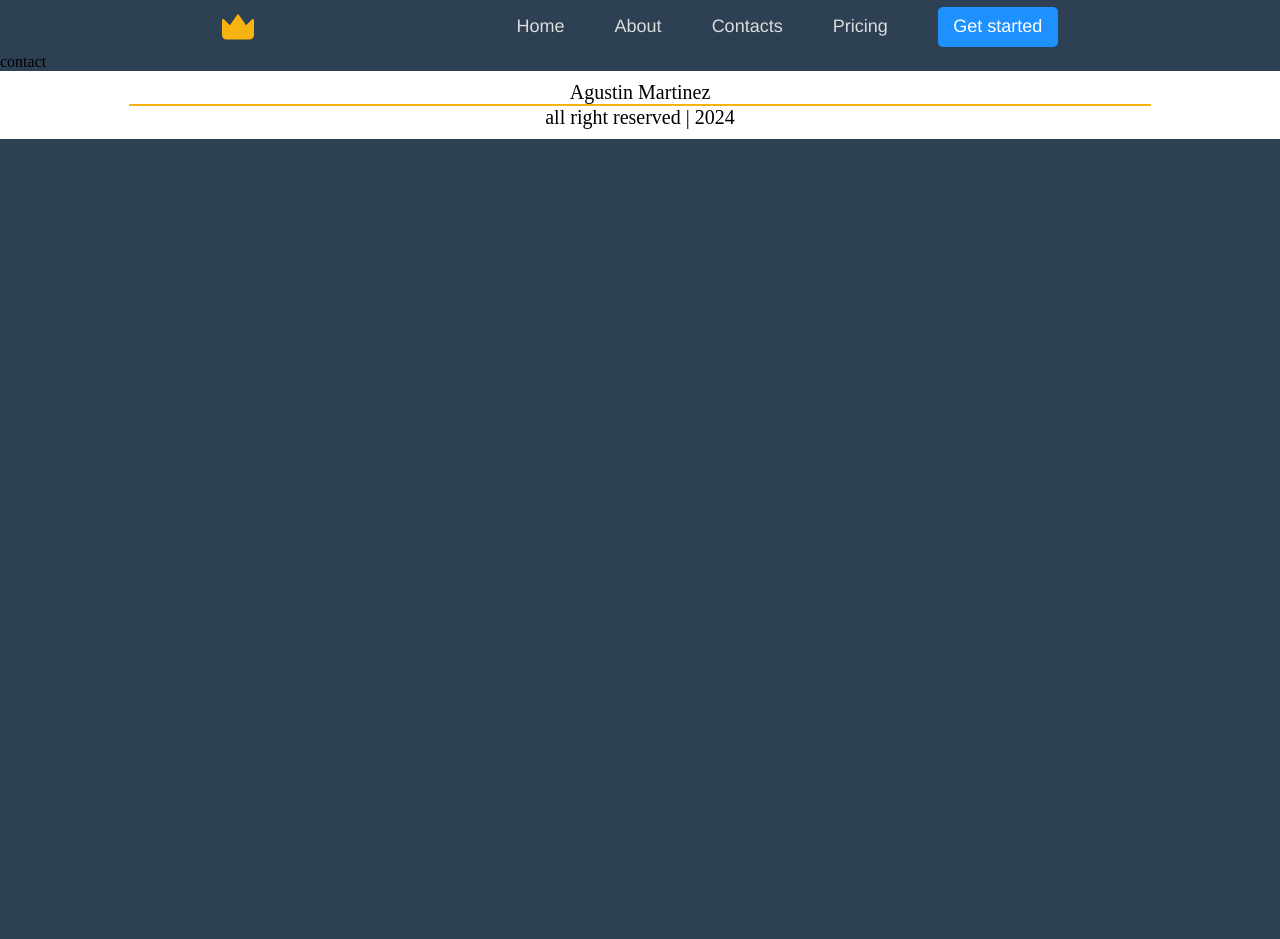
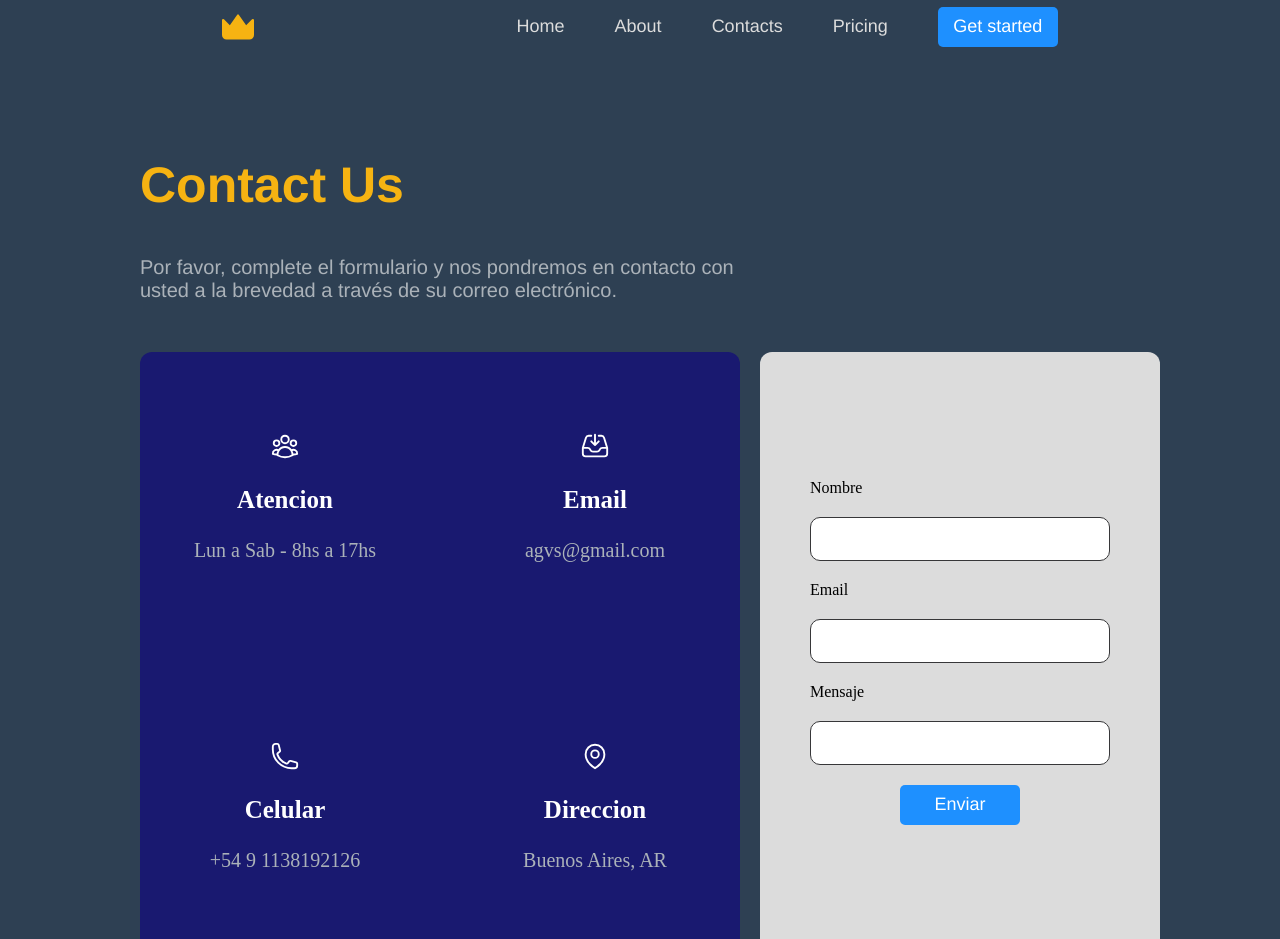
Before and after one commit to Soyagvs/diplo-react-tp, a React (Vite) app: page /contacts in a window 1280 px wide. Shown: the top 939 px of the page. Before the commit the page ends 800 px from the top, so only its background shows below. Built offline with nearby package versions, Linux system fonts and the light colour scheme.

Commit message:
add component contact page

```diff
--- a/src/pages/contacts/Contacts.jsx
+++ b/src/pages/contacts/Contacts.jsx
@@ -1,10 +1,73 @@
 import React from 'react'
+import "./Contacts.css"
 
 const Contacts = () => {
   return (
-    <div>
-      contact
-    </div>
+    <main className='contact-main'>
+      <div className='contact-primary'>
+        <div className='contact-text'>
+          <h2 className='contact-h2'>Contact Us</h2>
+          <p className='contact-p'>Por favor, complete el formulario y nos pondremos en contacto con usted a la brevedad a través de su correo electrónico.</p>
+        </div>
+        <div className='others'>
+          <div className='contact-grid'>
+
+            <div className='grid-item'>
+              <svg xmlns="http://www.w3.org/2000/svg" fill="none" viewBox="0 0 24 24" strokeWidth={1.5} stroke="currentColor" className="svg">
+                <path strokeLinecap="round" strokeLinejoin="round" d="M18 18.72a9.094 9.094 0 0 0 3.741-.479 3 3 0 0 0-4.682-2.72m.94 3.198.001.031c0 .225-.012.447-.037.666A11.944 11.944 0 0 1 12 21c-2.17 0-4.207-.576-5.963-1.584A6.062 6.062 0 0 1 6 18.719m12 0a5.971 5.971 0 0 0-.941-3.197m0 0A5.995 5.995 0 0 0 12 12.75a5.995 5.995 0 0 0-5.058 2.772m0 0a3 3 0 0 0-4.681 2.72 8.986 8.986 0 0 0 3.74.477m.94-3.197a5.971 5.971 0 0 0-.94 3.197M15 6.75a3 3 0 1 1-6 0 3 3 0 0 1 6 0Zm6 3a2.25 2.25 0 1 1-4.5 0 2.25 2.25 0 0 1 4.5 0Zm-13.5 0a2.25 2.25 0 1 1-4.5 0 2.25 2.25 0 0 1 4.5 0Z" />
+              </svg>
+
+              <h3>Atencion</h3>
+              <p className='text-p'>Lun a Sab - 8hs a 17hs</p>
+            </div>
+            <div className='grid-item'>
+              <svg xmlns="http://www.w3.org/2000/svg" fill="none" viewBox="0 0 24 24" strokeWidth={1.5} stroke="currentColor" className="svg">
+                <path strokeLinecap="round" strokeLinejoin="round" d="M9 3.75H6.912a2.25 2.25 0 0 0-2.15 1.588L2.35 13.177a2.25 2.25 0 0 0-.1.661V18a2.25 2.25 0 0 0 2.25 2.25h15A2.25 2.25 0 0 0 21.75 18v-4.162c0-.224-.034-.447-.1-.661L19.24 5.338a2.25 2.25 0 0 0-2.15-1.588H15M2.25 13.5h3.86a2.25 2.25 0 0 1 2.012 1.244l.256.512a2.25 2.25 0 0 0 2.013 1.244h3.218a2.25 2.25 0 0 0 2.013-1.244l.256-.512a2.25 2.25 0 0 1 2.013-1.244h3.859M12 3v8.25m0 0-3-3m3 3 3-3" />
+              </svg>
+
+              <h3>Email</h3>
+              <p className='text-p'>agvs@gmail.com</p>
+            </div>
+
+            <div className='grid-item'>
+              <svg xmlns="http://www.w3.org/2000/svg" fill="none" viewBox="0 0 24 24" strokeWidth={1.5} stroke="currentColor" className="svg">
+                <path strokeLinecap="round" strokeLinejoin="round" d="M2.25 6.75c0 8.284 6.716 15 15 15h2.25a2.25 2.25 0 0 0 2.25-2.25v-1.372c0-.516-.351-.966-.852-1.091l-4.423-1.106c-.44-.11-.902.055-1.173.417l-.97 1.293c-.282.376-.769.542-1.21.38a12.035 12.035 0 0 1-7.143-7.143c-.162-.441.004-.928.38-1.21l1.293-.97c.363-.271.527-.734.417-1.173L6.963 3.102a1.125 1.125 0 0 0-1.091-.852H4.5A2.25 2.25 0 0 0 2.25 4.5v2.25Z" />
+              </svg>
+
+              <h3>Celular</h3>
+              <p className='text-p'>+54 9 1138192126</p>
+            </div>
+
+            <div className='grid-item'>
+              <svg xmlns="http://www.w3.org/2000/svg" fill="none" viewBox="0 0 24 24" strokeWidth={1.5} stroke="currentColor" className="svg">
+                <path strokeLinecap="round" strokeLinejoin="round" d="M15 10.5a3 3 0 1 1-6 0 3 3 0 0 1 6 0Z" />
+                <path strokeLinecap="round" strokeLinejoin="round" d="M19.5 10.5c0 7.142-7.5 11.25-7.5 11.25S4.5 17.642 4.5 10.5a7.5 7.5 0 1 1 15 0Z" />
+              </svg>
+
+
+              <h3>Direccion</h3>
+              <p className='text-p'>Buenos Aires, AR</p>
+            </div>
+          </div>
+
+          <div className='contact-form'>
+            <div className='contact-container'>
+              <form action="" className='form'>
+                <label htmlFor="name">Nombre</label>
+                <input type="text" id='name' required autoComplete='additional-name' />
+
+                <label htmlFor="email">Email</label>
+                <input type="email" id='email' required autoComplete='additional-name'/>
+
+                <label htmlFor="message">Mensaje</label>
+                <input type="text" id='message' required/>
+              </form>
+              <button type="submit">Enviar</button>
+            </div>
+          </div>
+        </div>
+      </div>
+    </main>
   )
 }
 
```
